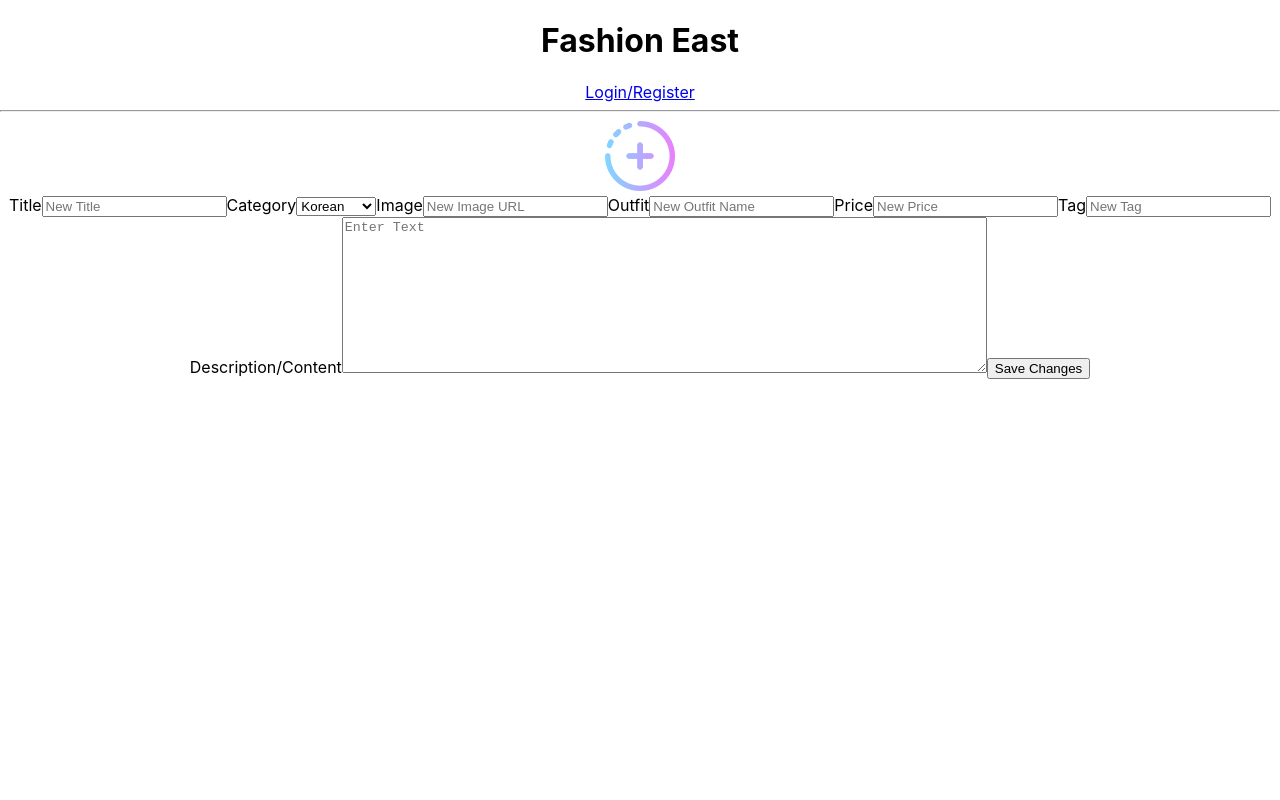
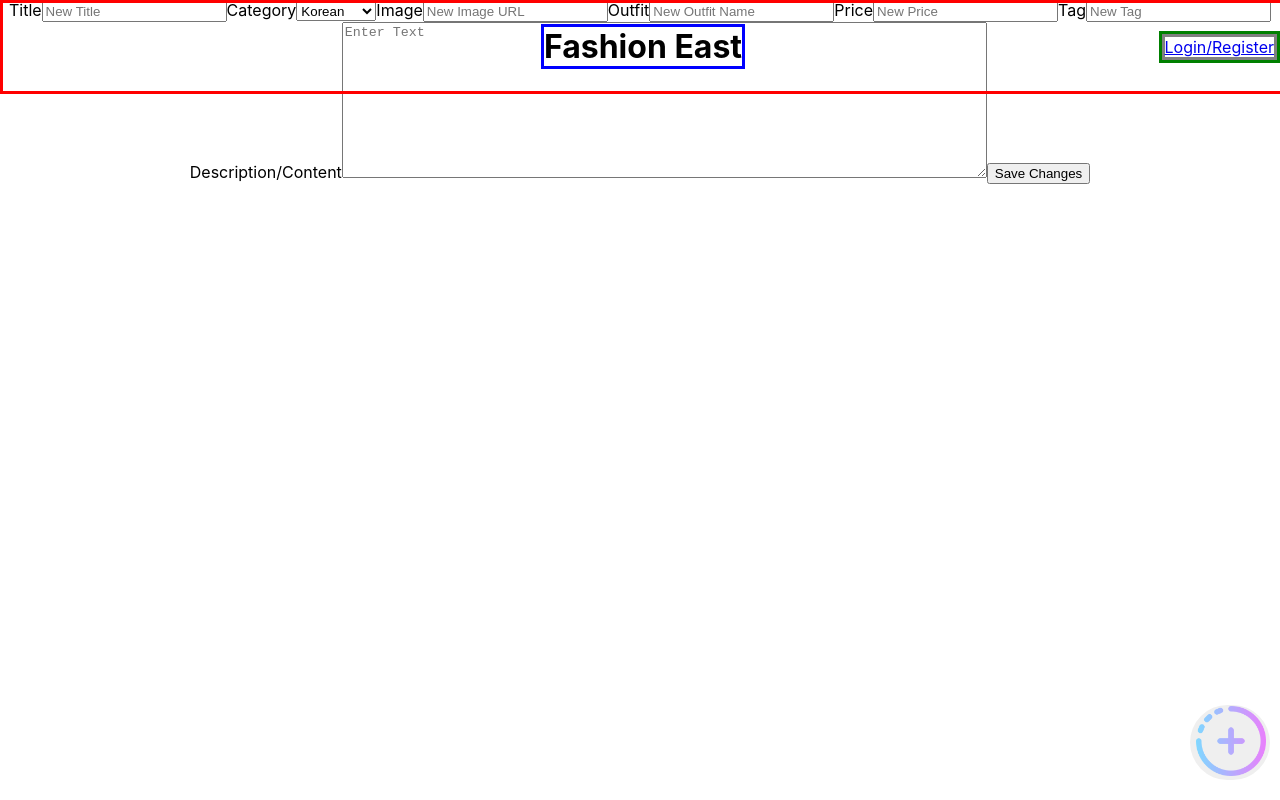
Before and after one commit to LowKeyAkward/Fashion-East, a React (Create React App) app in the folder client/: page /posts/1/edit in a window 1280 px wide. Built offline with nearby package versions, Linux system fonts and the light colour scheme; no server answers.

Commit message:
added css to header, and button

```diff
--- a/client/src/components/CreateButton.css
+++ b/client/src/components/CreateButton.css
@@ -1,7 +1,13 @@
 
 .button {
-  background-color: white;
+  background-color: none;
   border: none;
+  position: fixed;
+  right: 10px;
+  bottom: 20px;
+  cursor: pointer;
+  border-radius: 45px;
+  width: 80px;
 }
 
 .button-icon {
--- /dev/null
+++ b/client/src/components/Header.css
@@ -0,0 +1,40 @@
+.header-div{
+  display: flex;
+  justify-content: center;
+  align-items: center;
+  flex-direction: row;
+  border-style: solid;
+  border-color: red;
+  position: fixed;
+  top: 0;
+  width: 100%;
+  overflow: hidden;
+}
+
+.header-title{
+  border-style: solid;
+  border-color: blue;
+}
+
+.header-sign{
+  display: flex;
+  position: fixed;
+  right: 0;
+  border-style: solid;
+  border-color: green;
+}
+
+.header-username{
+  border-style: solid;
+  border-color: purple;
+}
+
+.header-button{
+  border-style: solid;
+  border-color: grey;
+}
+
+.header-link{
+  border-style: solid;
+  border-color: grey;
+}
--- a/client/src/components/Header.jsx
+++ b/client/src/components/Header.jsx
@@ -1,25 +1,25 @@
 import React from 'react';
 import { Link } from 'react-router-dom'
+import "./Header.css"
 
 function Header(props) {
   const { currentUser } = props
   return (
-    <div>
+    <div className="header-div">
 
-      <h1>Fashion East</h1>
-      {
-        currentUser ?
-          <>
-            <p>{currentUser.username}</p>
-            <button onClick={props.handleLogout}>Logout</button>
-          </>
-          :
-          <Link to="/login">Login/Register</Link>
-      }
+      <h1 className="header-title">Fashion East</h1>
 
-
-
-      <hr />
+      <div className="header-sign">
+        {
+          currentUser ?
+            <>
+              <p className="header-username">{currentUser.username}</p>
+              <button className="header-button" onClick={props.handleLogout}>Logout</button>
+            </>
+            :
+            <Link className="header-link" to="/login">Login/Register</Link>
+        }
+      </div>
 
     </div>
   );
--- /dev/null
+++ b/client/src/components/RecentPosts.css
@@ -0,0 +1,10 @@
+.recent-image{
+  height: 300px;
+  width: auto;
+}
+
+.recent-posts{
+  border-style: solid;
+  border-width: 1px;
+  border-color: red;
+}
--- a/client/src/components/RecentPosts.jsx
+++ b/client/src/components/RecentPosts.jsx
@@ -1,4 +1,5 @@
 import React from 'react';
+import "./RecentPosts.css"
 import { Link } from 'react-router-dom'
 
 function RecentPosts(props) {
--- a/client/src/containers/MainContainer.jsx
+++ b/client/src/containers/MainContainer.jsx
@@ -14,7 +14,7 @@ function MainContainer(props) {
     fetchPosts()
   }, [])
 
-  const recentPosts = posts.map((post, index) => (
+  const recentPosts = posts.slice(0).reverse().map((post, index) => (
     <RecentPosts
       id={post.id}
       image={post.image}
@@ -24,7 +24,7 @@ function MainContainer(props) {
   ))
 
   return (
-    <div>
+    <div className="recent-posts-container">
       <h3>Recent Posts</h3>
       <div>{recentPosts}</div>
     </div>
```
Also changed, not shown: 1 other file (tests, documents, lock files or other folders).
